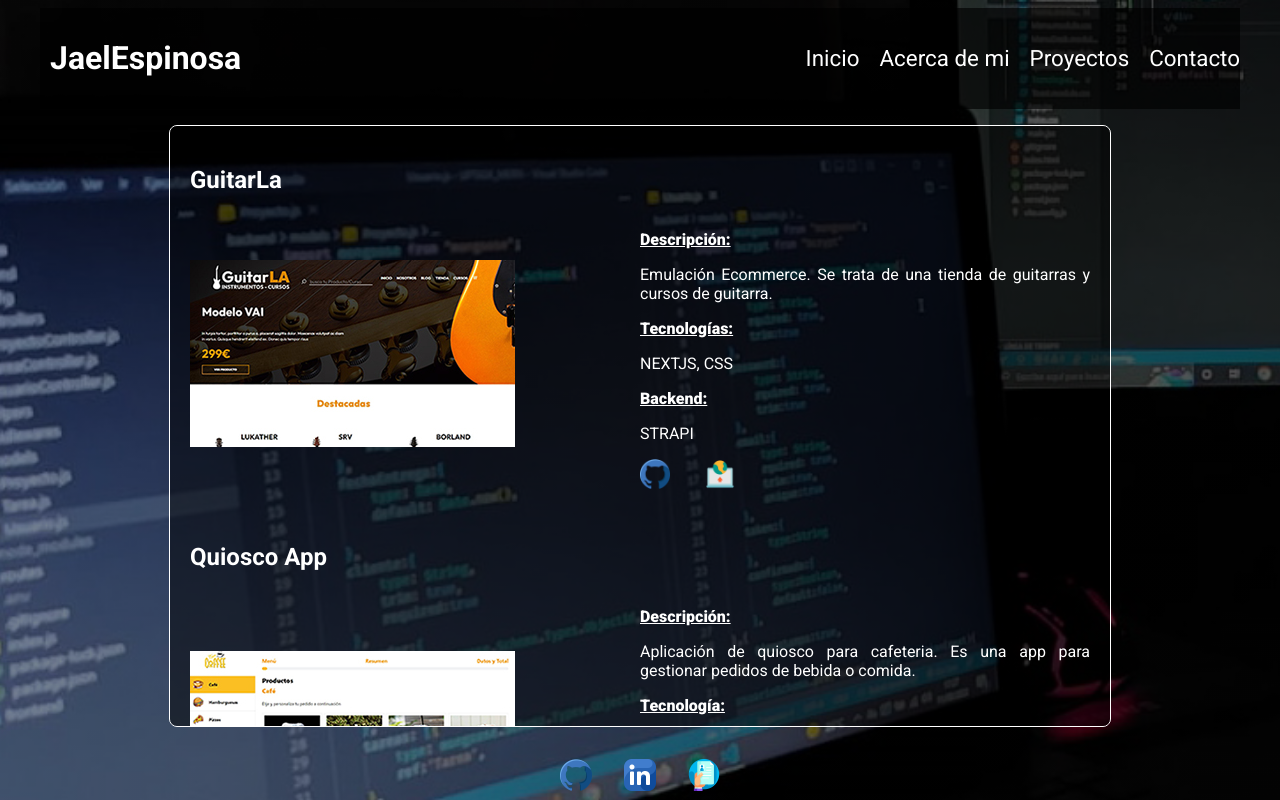
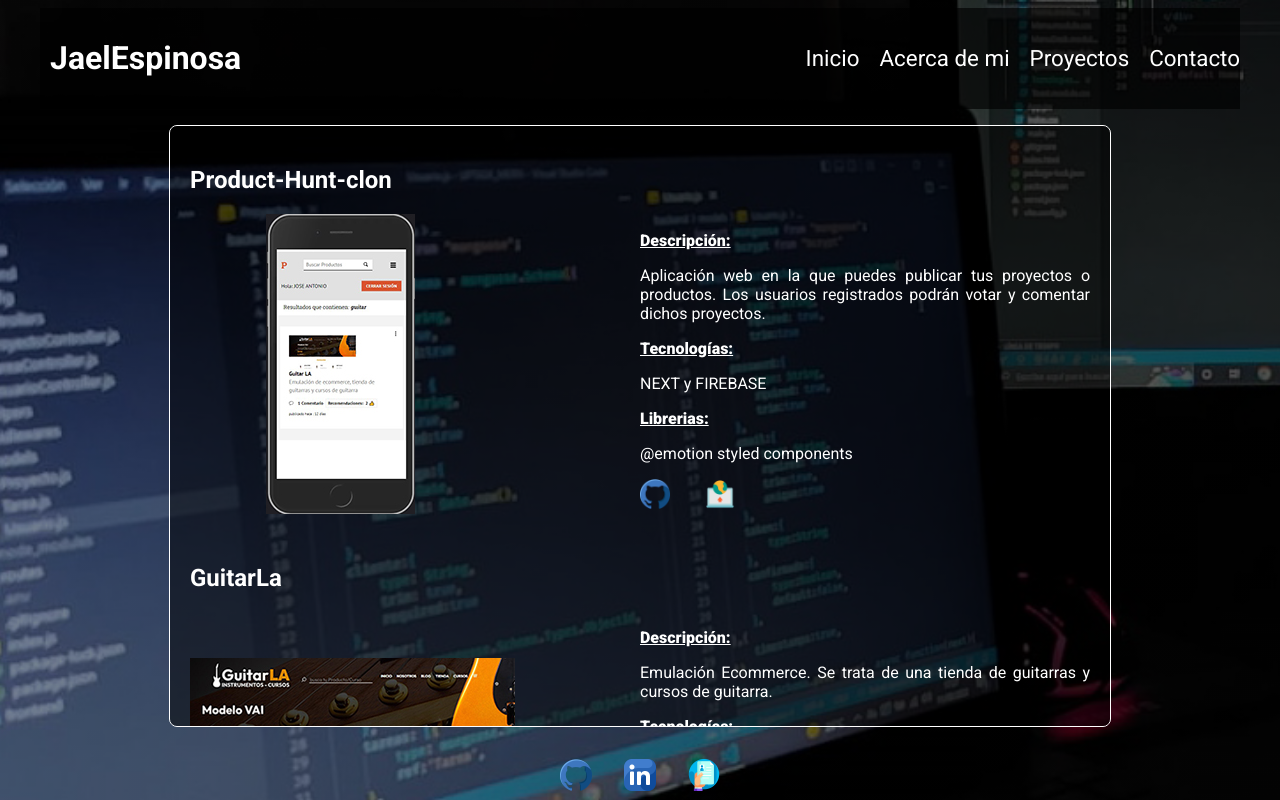
Before and after one commit to jaelEspinosa/portfolio, a React (Vite) app: page /proyectos in a window 1280 px wide. Built offline with nearby package versions, Linux system fonts and the light colour scheme.

Commit message:
add productHunt

```diff
--- a/src/pages/Proyectos.jsx
+++ b/src/pages/Proyectos.jsx
@@ -1,16 +1,51 @@
 import React from "react";
 import styles from "../styles/Proyectos.module.css";
-import thrones from "../img/gameOfThrones.jpg";
 import git from "../img/github.png";
 import deployment from "../img/deployment.png";
 import weather from "../img/weather.jpg";
 import guitarLa from "../img/guitarLa.jpg";
 import quiosco from "../img/quiosco.jpg";
 import uptask from "../img/upTask.jpg";
+import productHunt from "../img/productHunt.jpg";
 
 const Proyectos = () => {
   return (
+
+
+
     <div className={styles.contain}>
+    <article className={styles.proyecto}>
+    <h2 className={styles.title}>Product-Hunt-clon</h2>
+        <div className={styles.cardContain}>
+          <div className={styles.fotoContain}>
+            <img className={styles.imagen} src={productHunt} alt="weather-app" />
+          </div>
+          <div className={styles.description}>
+            <p className={styles.resumen}>
+             <span>Descripción: </span></p>
+             <p>Aplicación web en la que puedes publicar tus proyectos o productos. Los usuarios registrados podrán votar y comentar dichos proyectos.</p>
+
+
+            <p className={styles.resumen}><span>Tecnologías:</span></p>
+            <p>NEXT y FIREBASE</p>
+            <p className={styles.resumen}><span>Librerias:</span></p>
+            <p>@emotion styled components</p>
+            <div className={styles.rrssContain}>
+            <a
+                href="https://github.com/jaelEspinosa/ProductHunt.git"
+                target="_blank"
+              >
+                <img className={styles.rrss} src={git} alt="github" />
+              </a>
+              <a href="https://product-hunt-flame.vercel.app/" target="_blank">
+                <img className={styles.rrss} src={deployment} alt="github" />
+              </a>
+            </div>
+          </div>
+        </div>
+      </article>
+
+
       <article className={styles.proyecto}>
         <h2 className={styles.title}>GuitarLa</h2>
         <div className={styles.cardContain}>
```
Also changed, not shown: src/img/productHunt.jpg (added).
